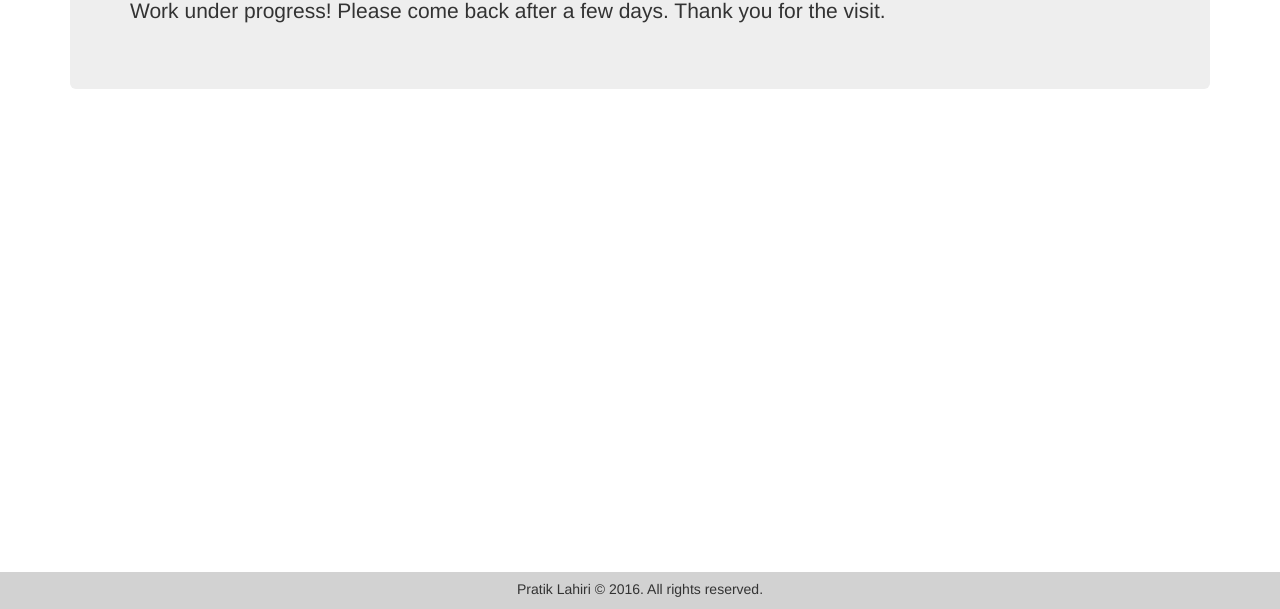
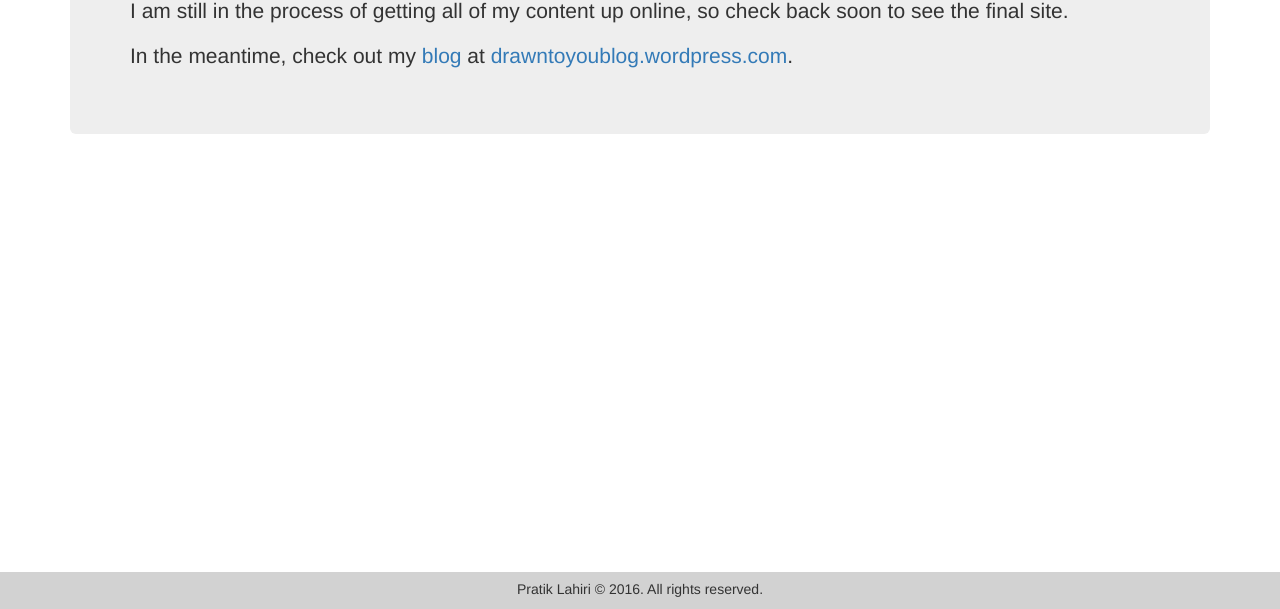
Before and after one commit to pratikl/pratikl.github.io, a plain HTML site: page index.html in a window 1280 px wide. Shown: the part 191-800 px from the top of the page. Drawn offline with nearby package versions, Linux system fonts and the light colour scheme.

Commit message:
Updated description

```diff
--- a/index.html
+++ b/index.html
@@ -34,7 +34,9 @@
 				<h1>
 					Page under Construction <small>| <a href="https://drawntoyoublog.wordpress.com">Pratik Lahiri</a> </small>
 				</h1>
-				<p>Work under progress! Please come back after a few days. Thank you for the visit.</p>
+				<p>I am still in the process of getting all of my content up online, so check back soon to see the final site.</p>
+
+				<p>In the meantime, check out my <a href="https://drawntoyoublog.wordpress.com/">blog</a> at <a href="https://drawntoyoublog.wordpress.com/">drawntoyoublog.wordpress.com</a>.</p>
 			</div>
 		</div>
 	</div>
```
